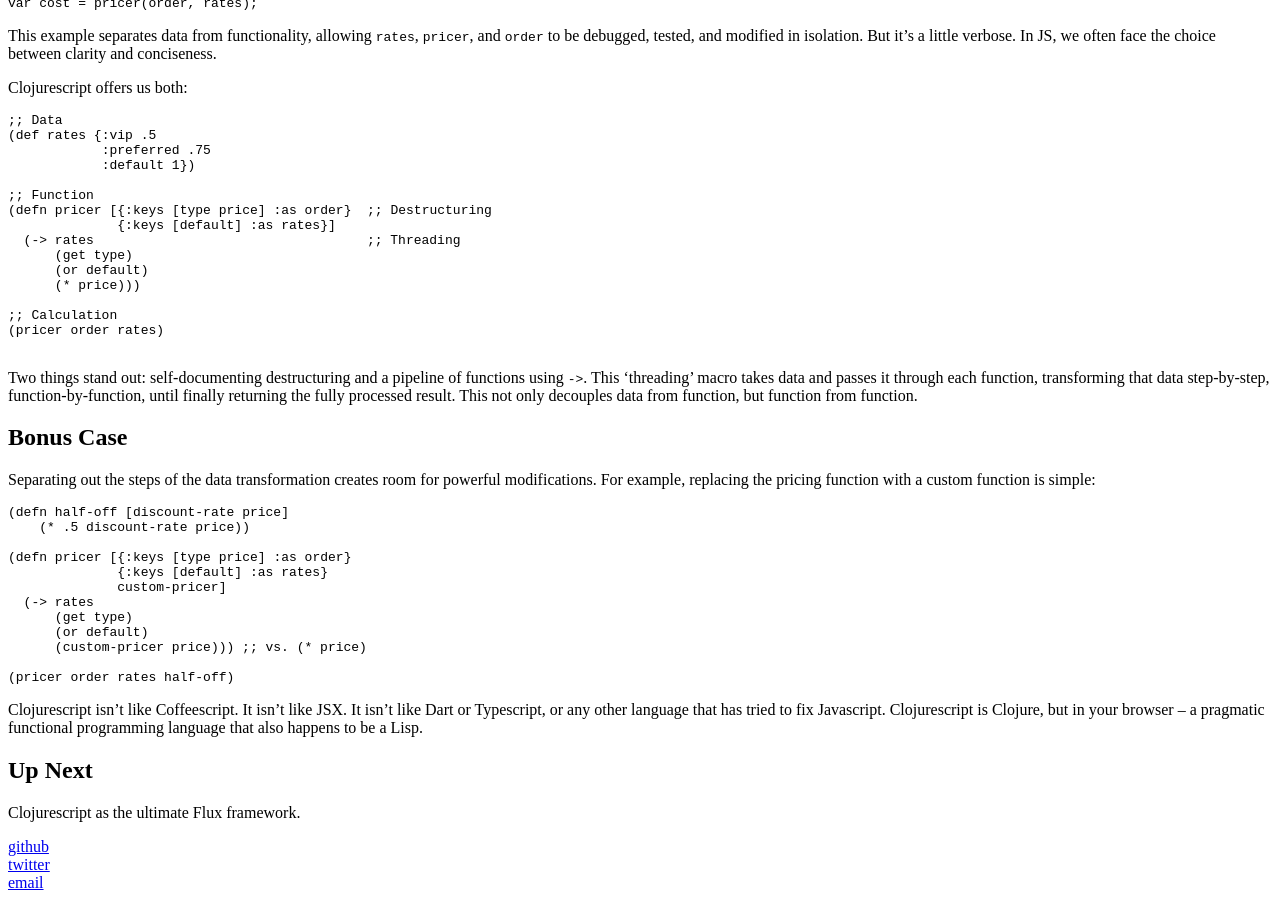
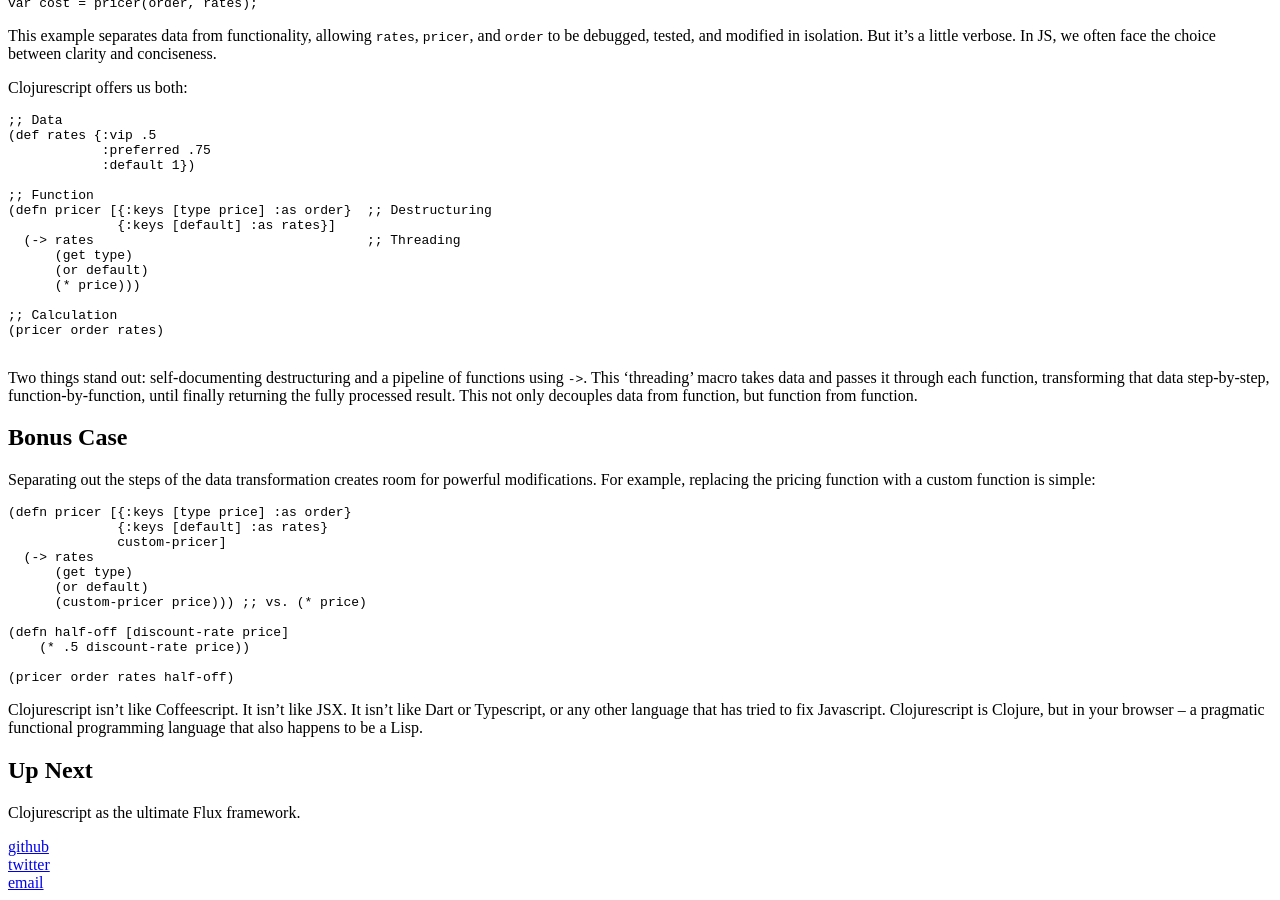
Before and after one commit to PlumpMath/wildermuthn.github.com, a Jekyll site: the page built from _posts/2015-07-10-a-small-case.md, in a window 1280 px wide and 900 px high, scrolled down 823 px. Built offline with Jekyll 4.4.1, drawn with Linux system fonts in a browser that asks for light colours; Markdown is read by kramdown in place of the engine named in the settings; some of the changed lines change nothing that is shown.

Commit message:
Reordered function to be more obvious

````diff
--- a/_posts/2015-07-10-a-small-case.md
+++ b/_posts/2015-07-10-a-small-case.md
@@ -84,9 +84,6 @@
 Separating out the steps of the data transformation creates room for powerful modifications. For example, replacing the pricing function with a custom function is simple:
 
 ```clj
-(defn half-off [discount-rate price]
-    (* .5 discount-rate price))
-
 (defn pricer [{:keys [type price] :as order}
               {:keys [default] :as rates}
               custom-pricer]
@@ -94,6 +91,9 @@
       (get type)
       (or default)
       (custom-pricer price))) ;; vs. (* price)
+
+(defn half-off [discount-rate price]
+    (* .5 discount-rate price))
 
 (pricer order rates half-off)
 ```
````
